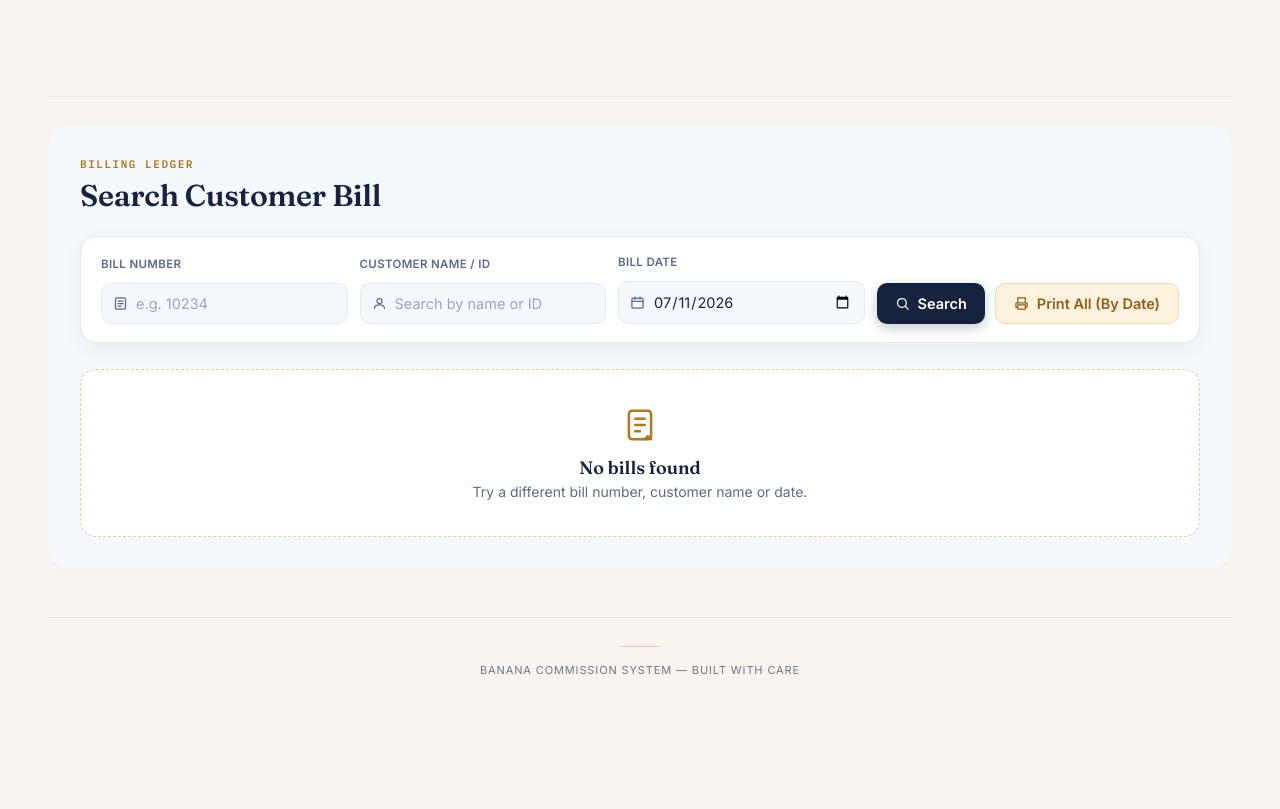
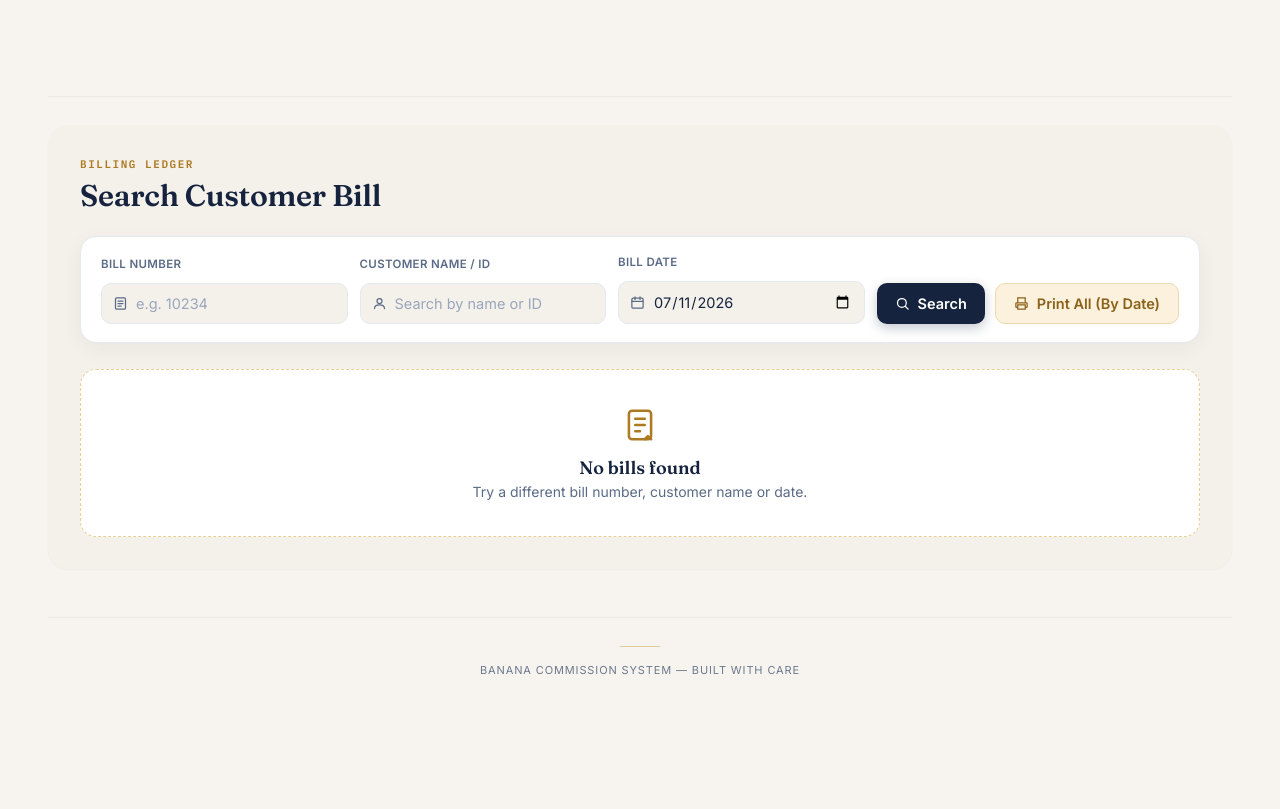
Before and after one commit to Anish-RS/commision-project-, a Flask app: page /bills/customer/search in a window 1280 px wide. Shown: the top 809 px of the page. Run offline with Flask 3, Linux system fonts and the light colour scheme; data that the repository does not hold is empty; some libraries are stand-ins or nearby versions.

Commit message:
Update customer_bill_search.html

```diff
--- a/templates/customer_bill_search.html
+++ b/templates/customer_bill_search.html
@@ -12,7 +12,7 @@
   .bqs-wrap{
     --ink:#16233F;
     --ink-soft:#5B6B87;
-    --paper:#F4F7FC;
+    --paper:#F4F1EA;
     --card:#FFFFFF;
     --hairline:#E3E8F2;
     --brass:#AD7A22;
```
